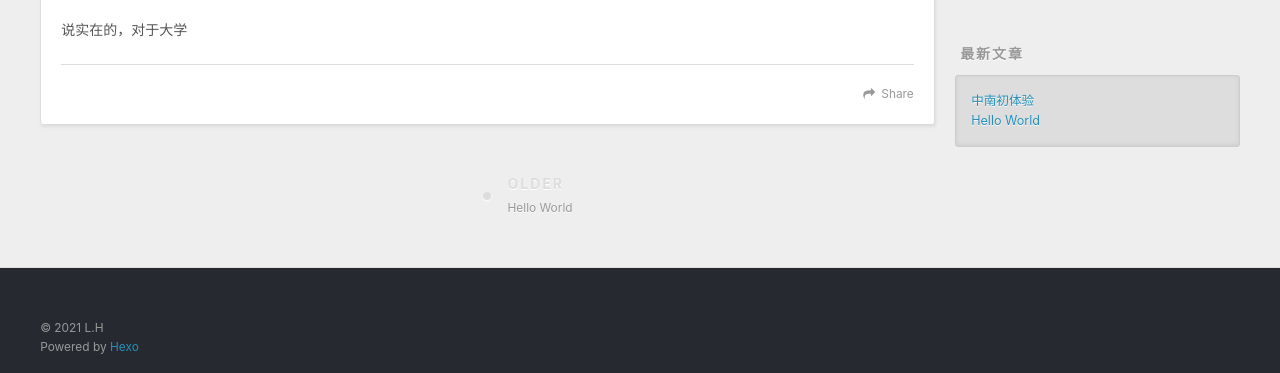
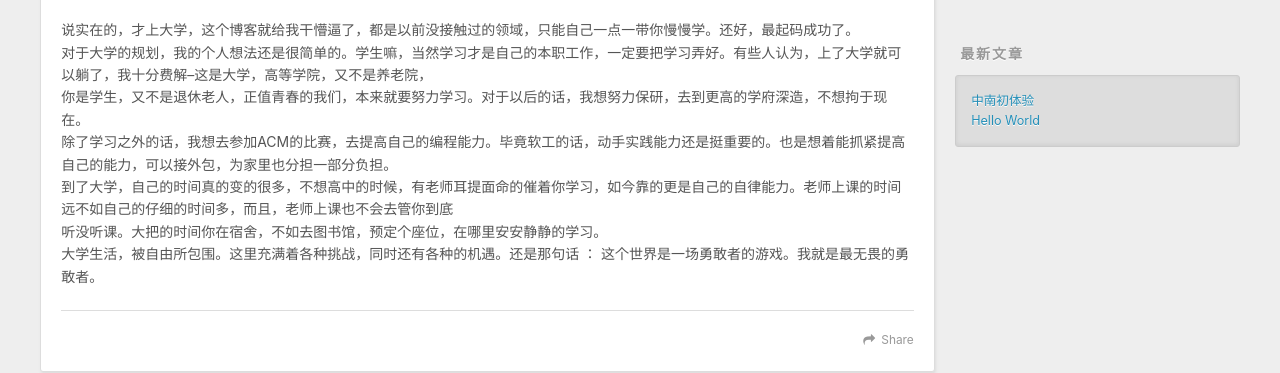
Before and after one commit to xixixixixxxx/xixixixixxxx.github.io, a plain HTML site: page 2021/10/04/第一篇文章/index.html in a window 1280 px wide. Shown: the part 434-807 px from the top of the page. Drawn offline with nearby package versions, Linux system fonts and the light colour scheme.

Commit message:
Site updated: 2021-10-06 09:13:29

```diff
--- a/2021/10/04/第一篇文章/index.html
+++ b/2021/10/04/第一篇文章/index.html
@@ -7,15 +7,15 @@
 
   <title>中南初体验 | ‘我的博客’</title>
   <meta name="viewport" content="width=device-width, initial-scale=1, maximum-scale=1">
-  <meta name="description" content="说实在的，对于大学">
+  <meta name="description" content="说实在的，才上大学，这个博客就给我干懵逼了，都是以前没接触过的领域，只能自己一点一带你慢慢学。还好，最起码成功了。对于大学的规划，我的个人想法还是很简单的。学生嘛，当然学习才是自己的本职工作，一定要把学习弄好。有些人认为，上了大学就可以躺了，我十分费解–这是大学，高等学院，又不是养老院，你是学生，又不是退休老人，正值青春的我们，本来就要努力学习。对于以后的话，我想努力保研，去到更高的学府深造，不想">
 <meta property="og:type" content="article">
 <meta property="og:title" content="中南初体验">
 <meta property="og:url" content="https://xixixixixxxx.github.io/2021/10/04/%E7%AC%AC%E4%B8%80%E7%AF%87%E6%96%87%E7%AB%A0/index.html">
 <meta property="og:site_name" content="‘我的博客’">
-<meta property="og:description" content="说实在的，对于大学">
+<meta property="og:description" content="说实在的，才上大学，这个博客就给我干懵逼了，都是以前没接触过的领域，只能自己一点一带你慢慢学。还好，最起码成功了。对于大学的规划，我的个人想法还是很简单的。学生嘛，当然学习才是自己的本职工作，一定要把学习弄好。有些人认为，上了大学就可以躺了，我十分费解–这是大学，高等学院，又不是养老院，你是学生，又不是退休老人，正值青春的我们，本来就要努力学习。对于以后的话，我想努力保研，去到更高的学府深造，不想">
 <meta property="og:locale" content="zh_CN">
 <meta property="article:published_time" content="2021-10-04T05:10:35.000Z">
-<meta property="article:modified_time" content="2021-10-06T00:48:30.689Z">
+<meta property="article:modified_time" content="2021-10-06T01:11:50.595Z">
 <meta property="article:author" content="L.H">
 <meta property="article:tag" content="博客">
 <meta name="twitter:card" content="summary">
@@ -89,7 +89,7 @@
 
     <div class="article-entry" itemprop="articleBody">
 
-        <p>说实在的，对于大学</p>
+        <p>说实在的，才上大学，这个博客就给我干懵逼了，都是以前没接触过的领域，只能自己一点一带你慢慢学。还好，最起码成功了。<br>对于大学的规划，我的个人想法还是很简单的。学生嘛，当然学习才是自己的本职工作，一定要把学习弄好。有些人认为，上了大学就可以躺了，我十分费解–这是大学，高等学院，又不是养老院，<br>你是学生，又不是退休老人，正值青春的我们，本来就要努力学习。对于以后的话，我想努力保研，去到更高的学府深造，不想拘于现在。<br>除了学习之外的话，我想去参加ACM的比赛，去提高自己的编程能力。毕竟软工的话，动手实践能力还是挺重要的。也是想着能抓紧提高自己的能力，可以接外包，为家里也分担一部分负担。<br>到了大学，自己的时间真的变的很多，不想高中的时候，有老师耳提面命的催着你学习，如今靠的更是自己的自律能力。老师上课的时间远不如自己的仔细的时间多，而且，老师上课也不会去管你到底<br>听没听课。大把的时间你在宿舍，不如去图书馆，预定个座位，在哪里安安静静的学习。<br>大学生活，被自由所包围。这里充满着各种挑战，同时还有各种的机遇。还是那句话 ： 这个世界是一场勇敢者的游戏。我就是最无畏的勇敢者。</p>
 
 
     </div>
```
Also changed, not shown: index.html (+1 -1 lines).
